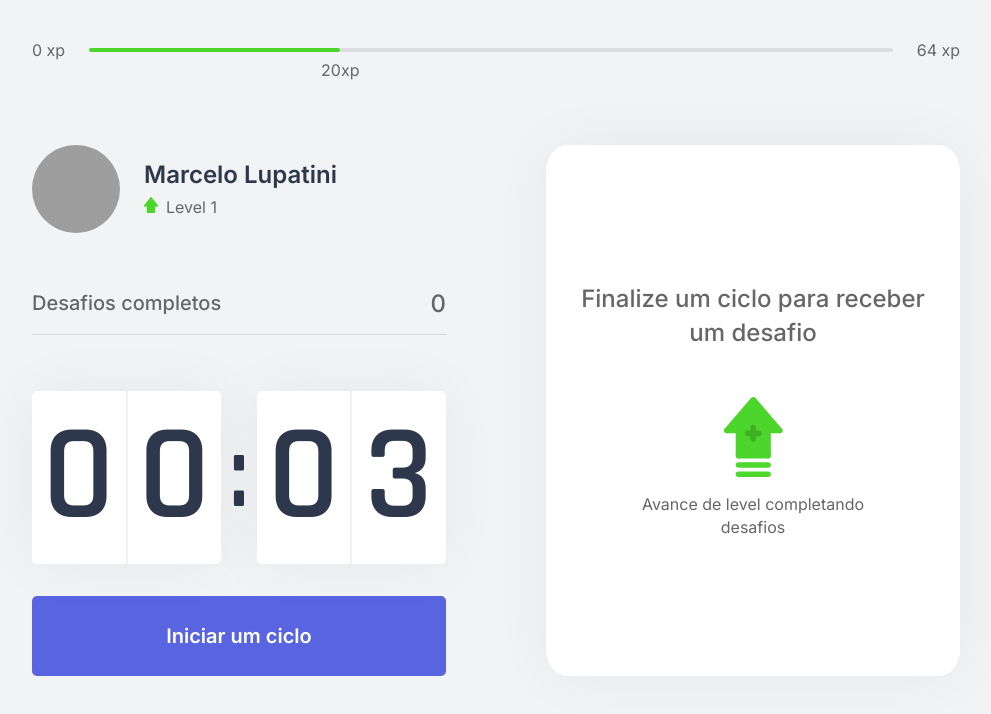
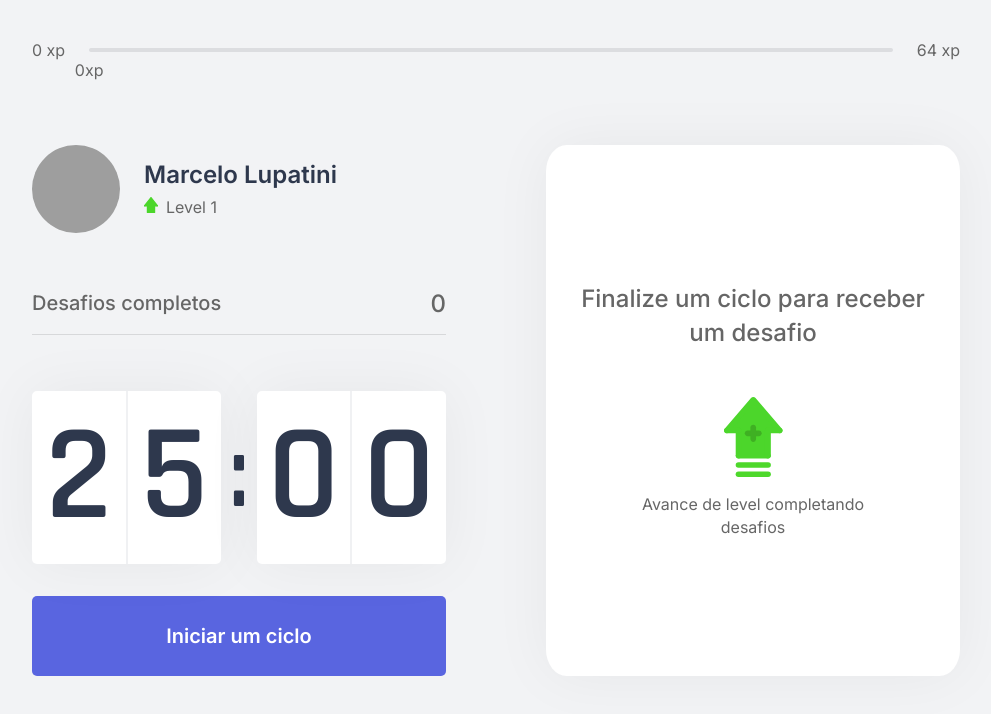
Before and after one commit to marcel099/rs-nlw-04-move-it, a Next.js app: page / in a window 1280 px wide. Shown: the top 714 px of the page, without its empty margins (144-1135 px from the left). Built offline with nearby package versions, Linux system fonts and the light colour scheme; grey boxes are pictures that could not be loaded.

Commit message:
Ajustes no tempo e na experiência

```diff
--- a/src/contexts/ChallengesContext.tsx
+++ b/src/contexts/ChallengesContext.tsx
@@ -28,7 +28,7 @@ export const ChallengesContext = createContext({} as ChallengesContextData);
 
 export function ChallengesProvider({ children }: ChallengesProviderProps) {
   const [level, setLevel] = useState(1);
-  const [currentExperience, setCurrentExperience] = useState(20);
+  const [currentExperience, setCurrentExperience] = useState(0);
   const [challengesCompleted, setChallengesCompleted] = useState(0);
 
   const [activeChallenge, setActiveChallenge] = useState(null);
--- a/src/contexts/CountdownContext.tsx
+++ b/src/contexts/CountdownContext.tsx
@@ -24,7 +24,7 @@ export function CountdownProvider({children}: CountdownProviderProps ) {
     startNewChallenge,
   } = useContext(ChallengesContext);
 
-  const [time, setTime] = useState(0.05 * 60);
+  const [time, setTime] = useState(25 * 60);  // 0.05
   const [isActive, setIsActive] = useState(false);
   const [hasFinished, setHasFineshed] = useState(false);
 
@@ -38,7 +38,7 @@ export function CountdownProvider({children}: CountdownProviderProps ) {
   function resetCountdown() {
     clearTimeout(countdownTimeout);
     setIsActive(false);
-    setTime(0.05 * 60);
+    setTime(25 * 60);
     setHasFineshed(false);
   }
 
```
